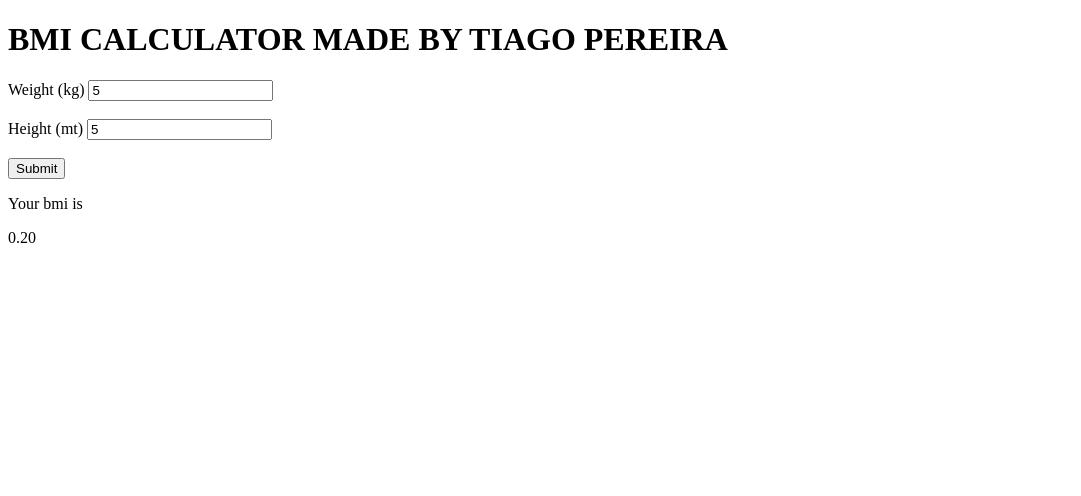
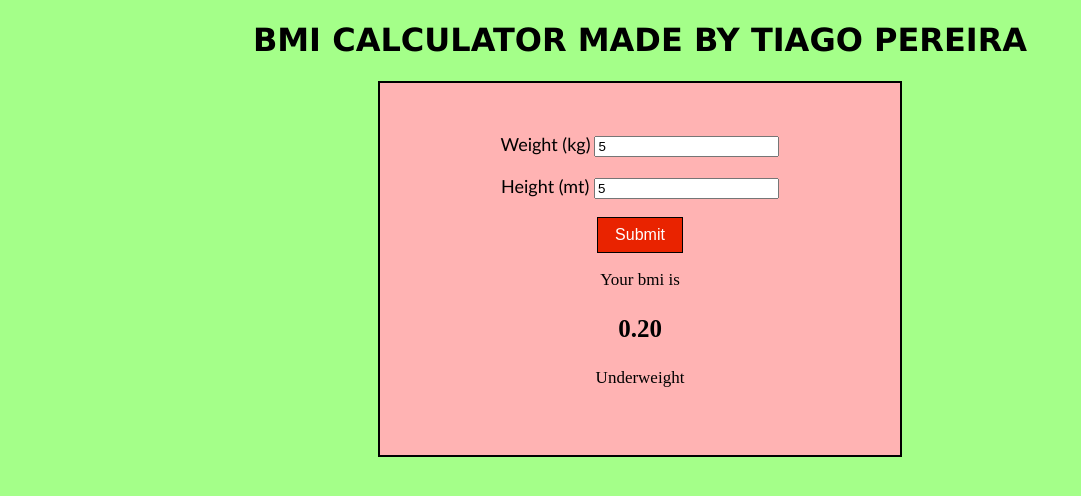
Before and after one commit to tiagop23/BMICalculator, a plain HTML site: page index.html in a window 1280 px wide. Both pictures are taken after typing "5", "5" into the empty fields and a click on the button "Submit". Shown: the whole page, without its empty margins (0-1081 px from the left). Drawn offline with Linux system fonts and the light colour scheme.

Commit message:
4ºcommit

```diff
--- /dev/null
+++ b/Css.css
@@ -0,0 +1,50 @@
+body {
+    background-color: rgb(164, 255, 137);
+}
+
+
+h1 {
+    color: black;
+    text-align: center;
+    font-family: Verdana, Geneva, Tahoma, sans-serif;
+    font-weight: bold;
+
+}
+
+label {
+    font-family: 'Gill Sans', 'Gill Sans MT', Calibri, 'Trebuchet MS', sans-serif;
+    font-size: 18px;
+}
+
+
+form {
+    border: 2px solid rgb(0, 0, 0);
+    margin-left: 370px;
+    margin-right: 370px;
+    text-align: center;
+    padding-top: 50px;
+    padding-bottom: 50px;
+    background-color: rgb(255, 179, 179);
+}
+
+button {
+    background-color: #e92300;
+    border: 1px solid rgb(0, 0, 0);
+    color: rgb(255, 255, 255);
+    padding: 8px 17px;
+    text-align: center;
+    text-decoration: ;
+    display: inline-block;
+    font-size: 16px;
+}
+
+#heading,
+#message {
+    font-size: 17px;
+}
+
+
+#bmi {
+    font-size: 25px;
+    font-weight: bolder;
+}
--- a/index.html
+++ b/index.html
@@ -5,6 +5,9 @@
     <title>
         BMI CALCULATOR
     </title>
+
+    <link rel="stylesheet" href="Css.css" />
+
 </head>
 
 <body>
@@ -20,11 +23,14 @@
         <input type="number" id="height"> <br> <br>
         <button type="button" onclick="calculatebmi()">Submit</button>
 
+
+
+        <p id='heading'></p>
+        <p id='bmi'></p>
+        <p id="message"></p>
+
+
+        <script src="script.js"></script>
     </form>
 
-    <p id='heading'></p>
-    <p id='bmi'></p>
-
-    <script src="script.js"></script>
-
 </body>
--- a/script.js
+++ b/script.js
@@ -11,4 +11,21 @@ function calculatebmi() {
     document.getElementById('heading').innerHTML = 'Your bmi is';
     document.getElementById('bmi').innerHTML = bmi;
 
+    if (bmi < 18.5) {
+        document.getElementById('message').innerHTML = "Underweight";
+    }
+
+    if (bmi >= 18.5 && bmi < 24.5) {
+        document.getElementById('message').innerHTML = "Normal";
+
+    }
+
+    if (bmi >= 24.5 && bmi < 30) {
+        document.getElementById('message').innerHTML = "Overweight";
+    }
+
+    if (bmi > 30) {
+        document.getElementById('message').innerHTML = "Obesity";
+    }
+
 }
```
